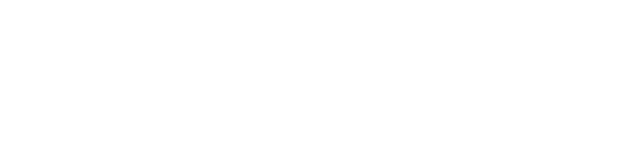
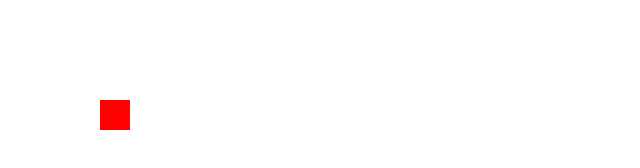
Before and after one commit to Ssegura09/mario-game, a plain HTML site: page index.html in a window 1280 px wide. Shown: the whole page, without its empty margins (0-640 px from the left). Drawn offline with Linux system fonts and the light colour scheme.

Commit message:
Created player

```diff
--- a/index.html
+++ b/index.html
@@ -1,2 +1,8 @@
+<style>
+    body {
+        margin: 0;
+    }
+</style>
+
 <canvas></canvas>
 <script src="index.js"></script>
--- a/index.js
+++ b/index.js
@@ -1,4 +1,25 @@
 const canvas = document.querySelector('canvas')
 
 const c = canvas.getContext('2d')
-console.log(c)
+
+canvas.width = innerWidth
+canvas.height = innerWidth
+
+class Player {
+    constructor() {
+        this.position = {
+            x: 100,
+            y: 100
+        }
+        this.width = 30
+        this.height = 30
+    }
+
+    draw() {
+        c.fillStyle = 'red'
+        c.fillRect(this.position.x, this.position.y, this.width, this.height)
+    }
+}
+
+const player = new Player()
+player.draw()
```
